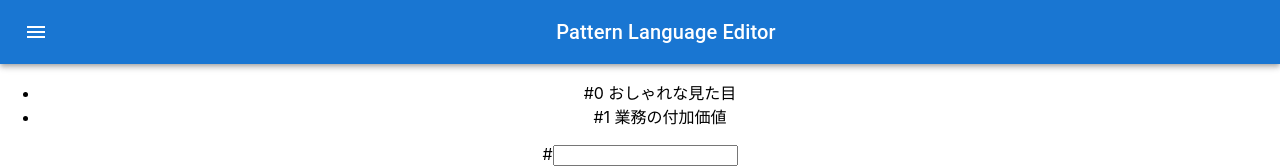
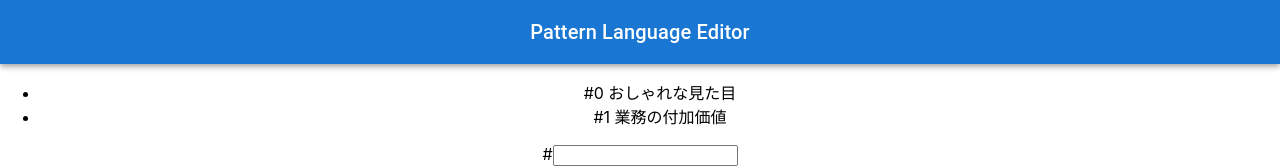
Before and after one commit to msntts/PatternLanguageEditor, a React (Create React App) app in the folder pattern-language-editor-client/: page / in a window 1280 px wide. Shown: the top 168 px of the page. Built offline with nearby package versions, Linux system fonts and the light colour scheme.

Commit message:
不要なアイコンを削除

```diff
--- a/pattern-language-editor-client/src/views/components/Header.tsx
+++ b/pattern-language-editor-client/src/views/components/Header.tsx
@@ -3,17 +3,11 @@
 import Box from '@mui/material/Box'
 import Toolbar from '@mui/material/Toolbar'
 import Typography from '@mui/material/Typography'
-import IconButton from '@mui/material/IconButton'
-import MenuIcon from '@mui/icons-material/Menu'
-
 const Header = () => {
   return (
     <Box sx={{ flexGrow: 1 }}>
       <AppBar position="static">
         <Toolbar>
-          <IconButton size="large" edge="start" color="inherit" aria-label="menu" sx={{ mr: 2 }}>
-            <MenuIcon />
-          </IconButton>
           <Typography variant="h6" component="div" sx={{ flexGrow: 1 }}>
             Pattern Language Editor
           </Typography>
```
